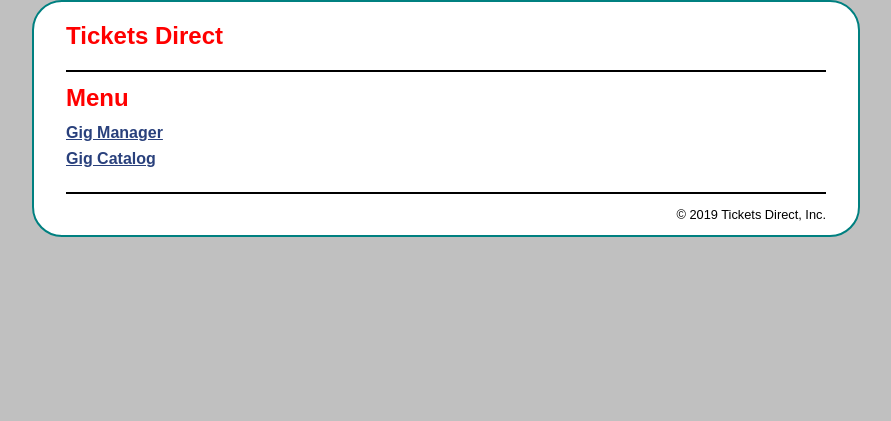
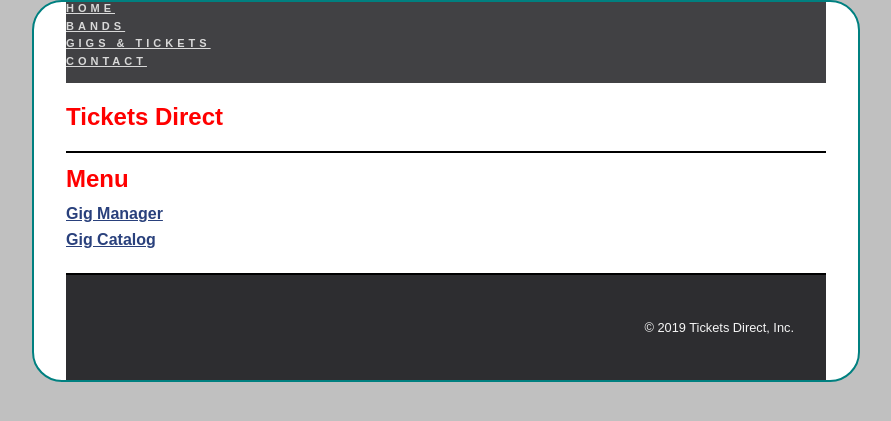
Before and after one commit to D00199848/ConcertProject, a PHP site: page / in a window 1280 px wide. Shown: the top 421 px of the page, without its empty margins (194-1085 px from the left). Run offline with PHP 8.4, Linux system fonts and the light colour scheme.

Commit message:
I added a nav bar. I still need to make the tabs horizontal.

```diff
--- a/main.css
+++ b/main.css
@@ -118,3 +118,144 @@
 #add_product_form input[text] {
     width: 15em;
 }
+//filter through
+  body {
+    font: 400 15px/1.8 Lato, sans-serif;
+    color: #777;
+  }
+  h3, h4 {
+    margin: 10px 0 30px 0;
+    letter-spacing: 10px;
+    font-size: 20px;
+    color: #111;
+  }
+  .container {
+    padding: 80px 120px;
+  }
+  .person {
+    border: 10px solid transparent;
+    margin-bottom: 25px;
+    width: 80%;
+    height: 80%;
+    opacity: 0.7;
+  }
+  .person:hover {
+    border-color: #f1f1f1;
+  }
+  .carousel-inner img {
+    -webkit-filter: grayscale(90%);
+    filter: grayscale(90%); /* make all photos black and white */
+    width: 100%; /* Set width to 100% */
+    margin: auto;
+  }
+  .carousel-caption h3 {
+    color: #fff !important;
+  }
+  @media (max-width: 600px) {
+    .carousel-caption {
+      display: none; /* Hide the carousel text when the screen is less than 600 pixels wide */
+    }
+  }
+  .bg-1 {
+    background: #2d2d30;
+    color: #bdbdbd;
+  }
+  .bg-1 h3 {color: #fff;}
+  .bg-1 p {font-style: italic;}
+  .list-group-item:first-child {
+    border-top-right-radius: 0;
+    border-top-left-radius: 0;
+  }
+  .list-group-item:last-child {
+    border-bottom-right-radius: 0;
+    border-bottom-left-radius: 0;
+  }
+  .thumbnail {
+    padding: 0 0 15px 0;
+    border: none;
+    border-radius: 0;
+  }
+  .thumbnail p {
+    margin-top: 15px;
+    color: #555;
+  }
+  .btn {
+    padding: 10px 20px;
+    background-color: #333;
+    color: #f1f1f1;
+    border-radius: 0;
+    transition: .2s;
+  }
+  .btn:hover, .btn:focus {
+    border: 1px solid #333;
+    background-color: #fff;
+    color: #000;
+  }
+  .modal-header, h4, .close {
+    background-color: #333;
+    color: #fff !important;
+    text-align: center;
+    font-size: 30px;
+  }
+  .modal-header, .modal-body {
+    padding: 40px 50px;
+  }
+  .nav-tabs li a {
+    color: #777;
+  }
+  #googleMap {
+    width: 100%;
+    height: 400px;
+    -webkit-filter: grayscale(100%);
+    filter: grayscale(100%);
+  }
+  .navbar {
+    font-family: Montserrat, sans-serif;
+    margin-bottom: 0;
+    background-color: #2d2d30;
+    border: 0;
+    font-size: 11px !important;
+    letter-spacing: 4px;
+    opacity: 0.9;
+  }
+  .navbar li a, .navbar .navbar-brand {
+    color: #d5d5d5 !important;
+  }
+  .navbar-nav li a:hover {
+    color: #fff !important;
+  }
+  .navbar-nav li.active a {
+    color: #fff !important;
+    background-color: #29292c !important;
+  }
+  .navbar-default .navbar-toggle {
+    border-color: transparent;
+  }
+  .open .dropdown-toggle {
+    color: #fff;
+    background-color: #555 !important;
+  }
+  .dropdown-menu li a {
+    color: #000 !important;
+  }
+  .dropdown-menu li a:hover {
+    background-color: red !important;
+  }
+  footer {
+    background-color: #2d2d30;
+    color: #f5f5f5;
+    padding: 32px;
+  }
+  footer a {
+    color: #f5f5f5;
+  }
+  footer a:hover {
+    color: #777;
+    text-decoration: none;
+  }
+  .form-control {
+    border-radius: 0;
+  }
+  textarea {
+    resize: none;
+  }
--- a/view/header.php
+++ b/view/header.php
@@ -2,6 +2,17 @@
 <html>
 <!-- the head section -->
 <head>
+
+    <nav class="navbar navbar-default navbar-fixed-top">
+    <div class="collapse navbar-collapse" id="myNavbar">
+      <ul class="nav navbar-nav navbar-right">
+        <li><a href="#myPage">HOME</a></li>
+        <li><a href="#band">BANDS</a></li>
+        <li><a href="#tour">GIGS & TICKETS</a></li>
+        <li><a href="#contact">CONTACT</a></li>
+        </ul>
+    </nav>
+
     <title>Tickets Direct</title>
     <link href="../main.css" rel="stylesheet" type="text/css"/>
 </head>
```
